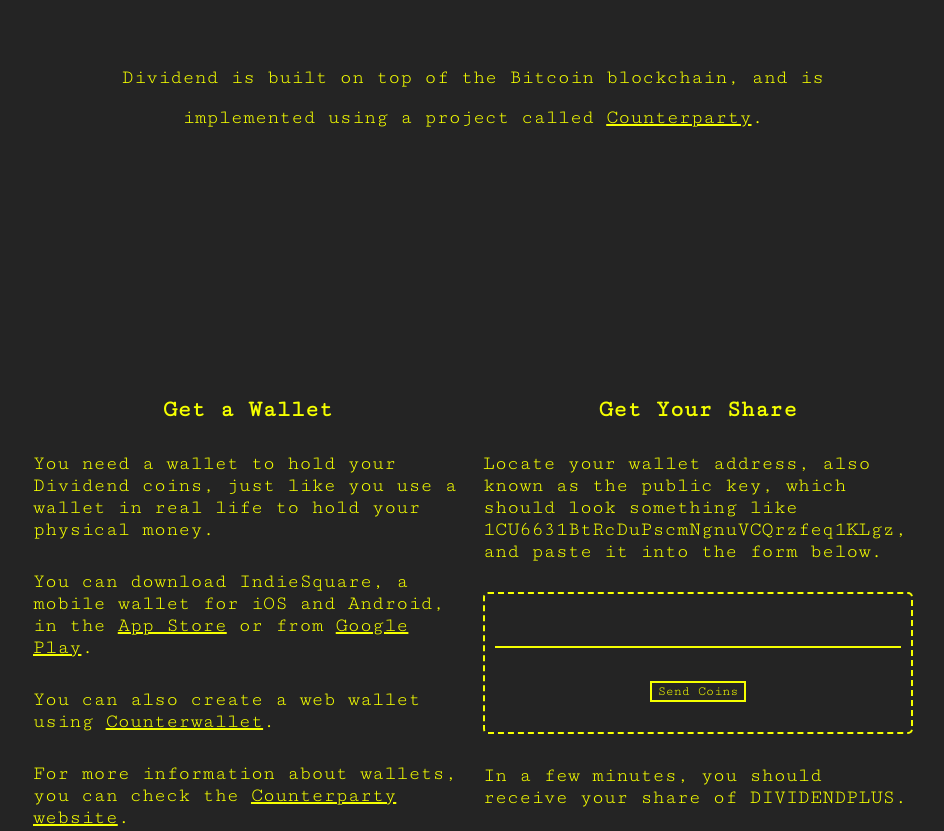
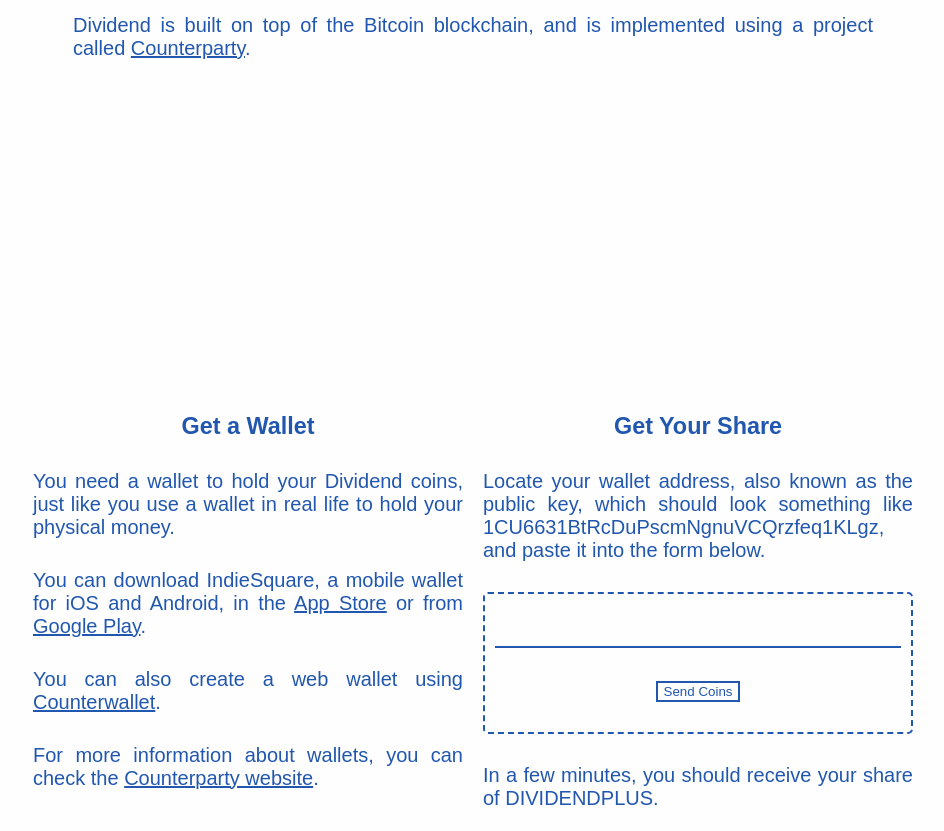
Before and after one commit to catarak/dividend-website, a plain HTML site: page index.html in a window 1280 px wide. Shown: the part 1298-2129 px from the top of the page, without its empty margins (167-1111 px from the left). Drawn offline with nearby package versions, Linux system fonts and the light colour scheme; a web font is replaced by a local one.

Commit message:
add alternate design

```diff
--- a/main.css
+++ b/main.css
@@ -15,23 +15,27 @@
   font-family: "Archivo Black", sans-serif;
 }
 
+h1, h2, h3 {
+	text-align: center;
+}
+
 a:hover, button:hover {
-  color: #FDFFCD;
+  color: #FDDF31;
 }
 
 a:hover:after {
-  color: #F5FF00;
+  color: #2157AF;
 }
 
 * {
   box-sizing: border-box;
-  color: #F5FF00;
-  font-family: 'Cutive Mono', monospace;
+  color: #2157AF;
+  font-family: Arial;
   text-transform: none;
 }
 
 body {
-  background-color: #242424;
+  background-color: #FEFEFE;
   border-top: 10px solid;
   font-size: 16px;
 }
@@ -92,6 +96,7 @@
 
 .app__coin-wrapper {
   min-width: 0;
+  text-align: center;
 }
 
 .app__coin {
@@ -109,7 +114,7 @@
   display: flex;
   align-items: center;
   justify-content: center;
-  text-align: center;
+  text-align: justify;
 }
 
 .app__splash {
@@ -129,7 +134,6 @@
 
 .app__about-copy {
   max-width: 800px;
-  line-height: 2em;
 }
 
 .app__about-copy-byline {
@@ -172,7 +176,6 @@
 }
 
 .purchase__column-copy {
-  text-align: left;
   margin-bottom: 30px;
 }
 
@@ -181,6 +184,7 @@
   padding: 30px 10px;
   border: 2px dashed;
   border-radius: 5px;
+  text-align: center;
 }
 
 .purchase__form-address {
@@ -197,7 +201,7 @@
 }
 
 .purchase__form-button {
-  background-color: #242424;
+  background-color: #FEFEFE;
   border: 2px solid;
   cursor: pointer;
 }
```
Also changed, not shown: favicon.ico, favicon2.ico (added), favicon2.svg.
